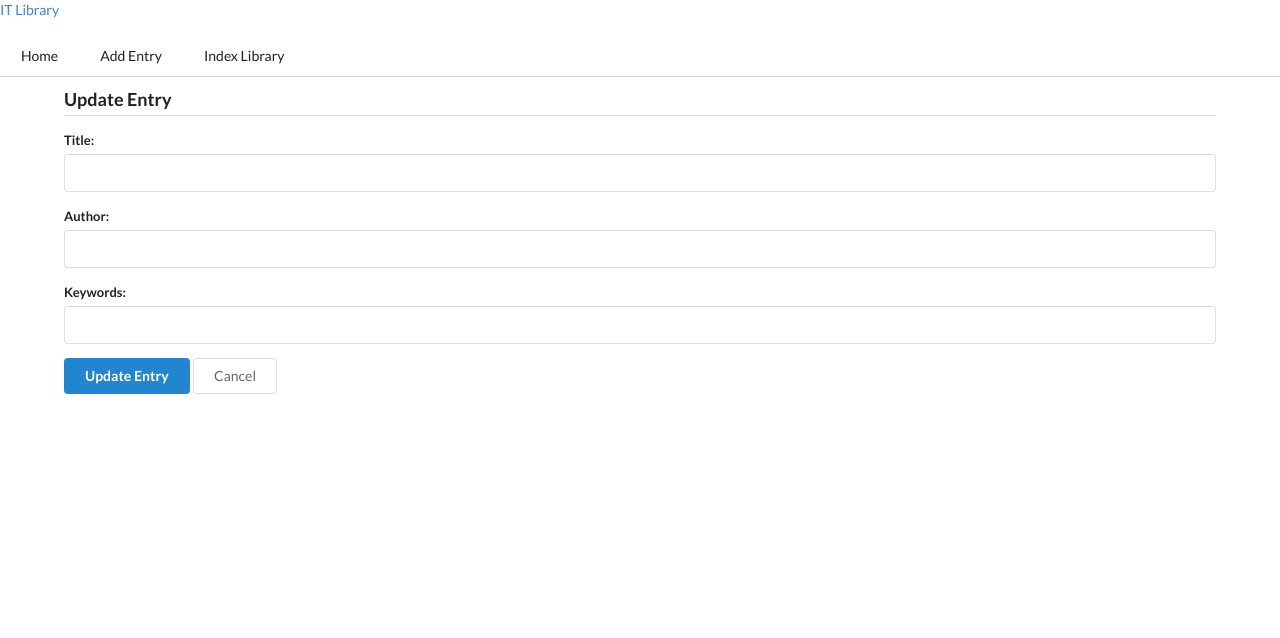
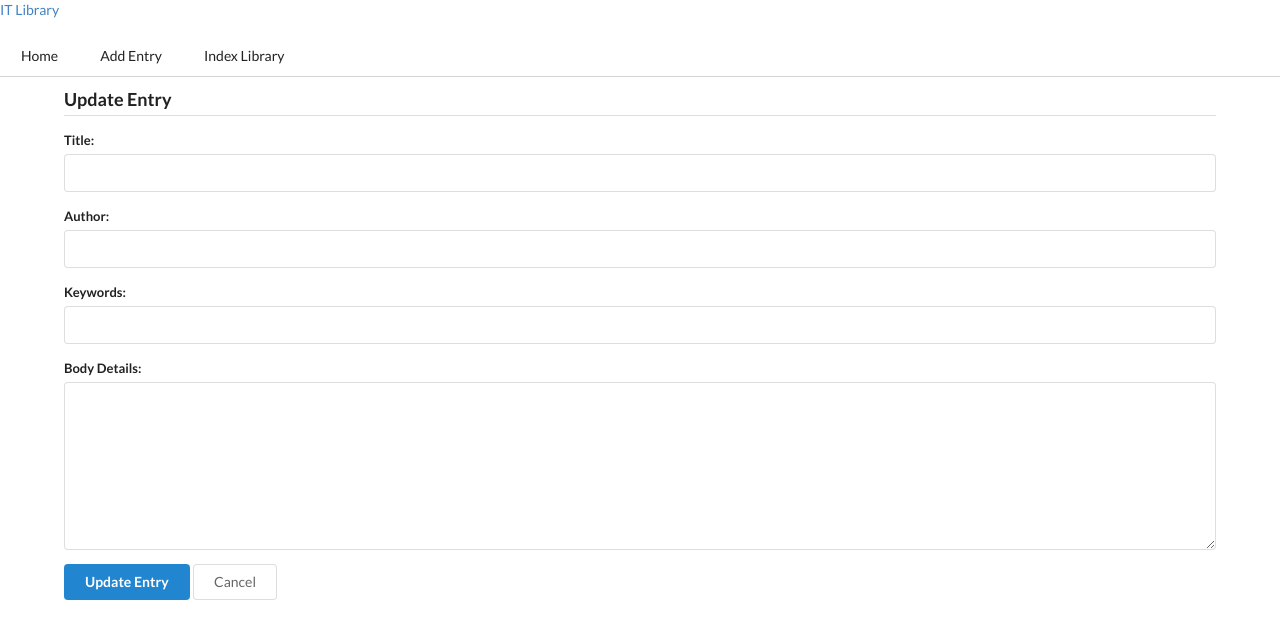
Before and after one commit to DanielKolodziej/iDatabaseIT, a React (Create React App) app: page /edit/1 in a window 1280 px wide. Shown: the top 638 px of the page. Built offline with nearby package versions, Linux system fonts and the light colour scheme; no server answers.

Commit message:
body details to edit component

```diff
--- a/src/components/Edit.js
+++ b/src/components/Edit.js
@@ -9,7 +9,7 @@ const divStyle = {
 
 
 const Edit = (props) => {
-    const initialFormState = {title: '', author: '', keywords: ''};
+    const initialFormState = {title: '', author: '', keywords: '', body: ''};
     const [entry, setEntry] = useState(initialFormState);
 
     useEffect(()=>{
@@ -21,7 +21,8 @@ const Edit = (props) => {
                 setEntry({
                     title: response.data.title,
                     author: response.data.author,
-                    keywords: response.data.keywords
+                    keywords: response.data.keywords,
+                    body: response.data.body
                 });
             })
             .catch(error => {
@@ -44,7 +45,8 @@ const Edit = (props) => {
         const obj = {
             title: entry.title,
             author: entry.author,
-            keywords: entry.keywords
+            keywords: entry.keywords,
+            body: entry.body
         };
         axios.post(`http://localhost:4000/entries/update/${props.match.params.id}`, obj)
             .then(res => {
@@ -79,7 +81,14 @@ const Edit = (props) => {
                                 name="keywords"
                                 value={entry.keywords}
                                 onChange={handleInputChange}/>
-                </div>
+                        </div>
+                        <div className="field">
+                            <label>Body Details:</label>
+                            <textarea
+                                name="body"
+                                value={entry.body}
+                                onChange={handleInputChange}/>
+                        </div>
                     <div>
                         <input
                             type="submit"
```
